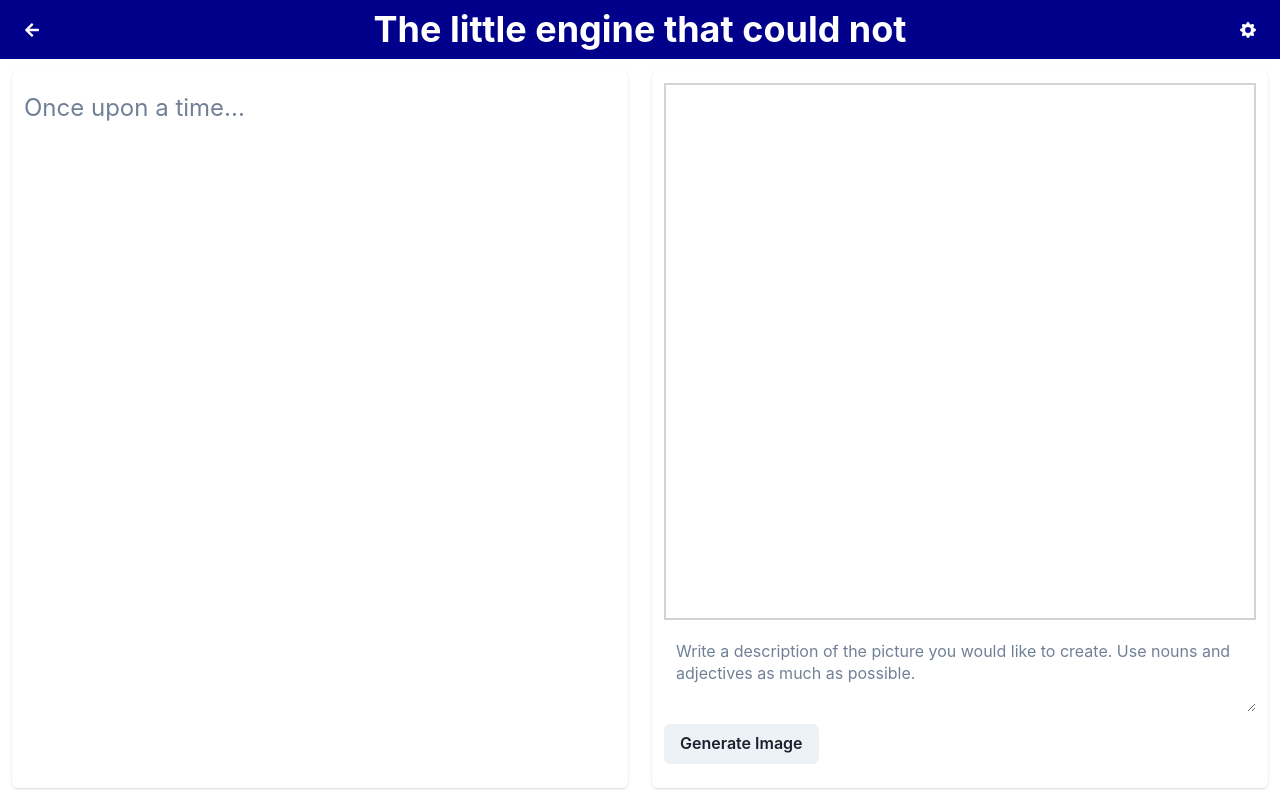
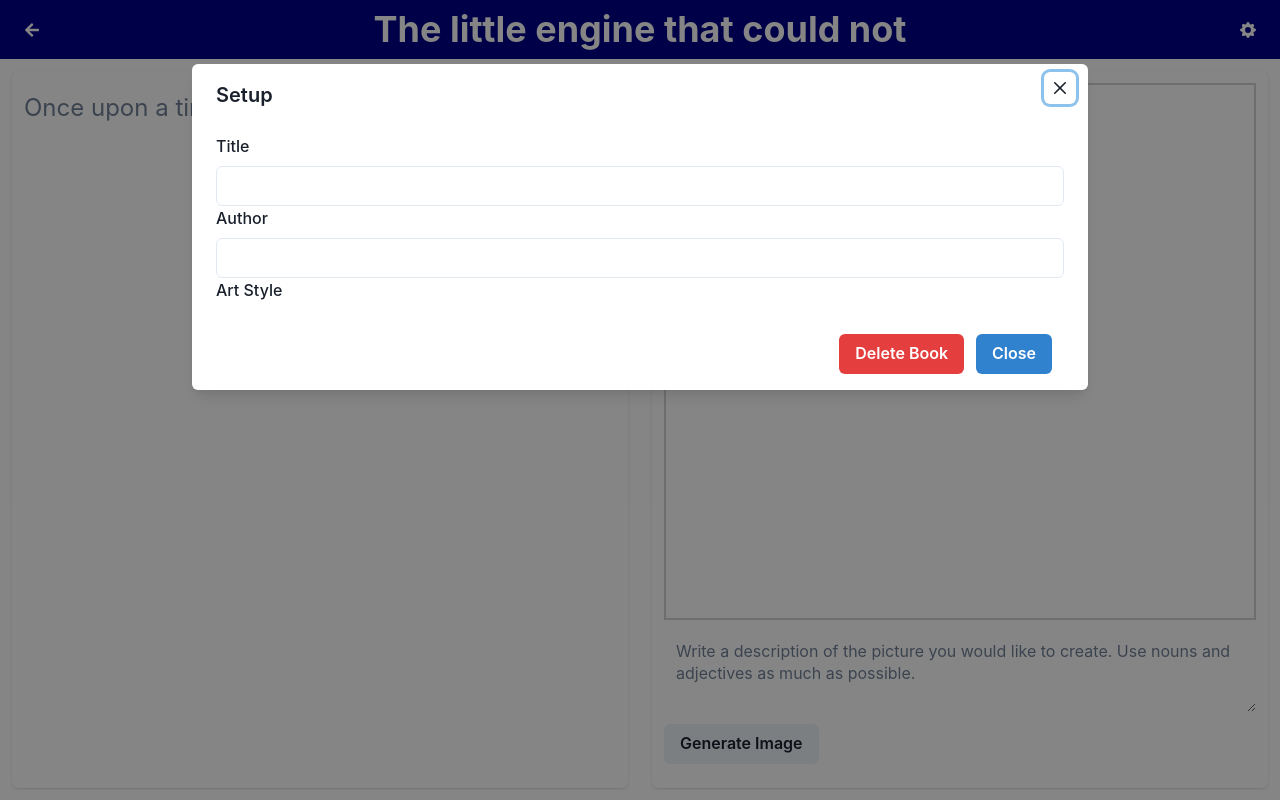
Before and after one commit to MarcelPratikto/MyStoryIllustrator, a React (Create React App) app in the folder Client/my-story-illustrator-client/: page /book/1 in a window 1280 px wide. Built offline with nearby package versions, Linux system fonts and the light colour scheme.

Commit message:
working on it

```diff
--- a/Client/my-story-illustrator-client/package.json
+++ b/Client/my-story-illustrator-client/package.json
@@ -11,9 +11,9 @@
     "@testing-library/jest-dom": "^5.16.5",
     "@testing-library/react": "^13.4.0",
     "@testing-library/user-event": "^13.5.0",
-    "jotai": "^1.9.0",
     "chakra-ui": "^0.3.9",
     "framer-motion": "^7.5.4",
+    "jotai": "^1.9.0",
     "react": "^18.2.0",
     "react-dom": "^18.2.0",
     "react-icons": "^4.6.0",
--- a/Client/my-story-illustrator-client/src/components/header/user_settings_button.jsx
+++ b/Client/my-story-illustrator-client/src/components/header/user_settings_button.jsx
@@ -1,11 +1,69 @@
 import { IconButton } from "@chakra-ui/react";
 import { BsGearFill } from "react-icons/bs";
+import React from "react";
+import BookSetupModal from "../read_book/bookSetupModal";
+import { isModalOpenAtom } from '../../store/atoms';
+import { useAtom } from 'jotai';
 
-function UserSettingsButton(){
+import {
+    Button,
+    Modal,
+    ModalOverlay,
+    ModalContent,
+    ModalHeader,
+    ModalFooter,
+    ModalBody,
+    ModalCloseButton,
+    useDisclosure,
+    FormLabel,
+    FormControl,
+    Input
+} from "@chakra-ui/react";
+import { useEffect } from "react";
 
-    return(
-        <IconButton aria-label="settings" variant="link" color="white" icon={<BsGearFill />} />
-    );
+function UserSettingsButton() {
+    const { isOpen, onOpen, onClose } = useDisclosure()
+    useEffect(() => {
+        onOpen()
+
+    });
+
+    return (
+        <>
+            <IconButton onClick={onOpen} aria-label="settings" variant="link" color="white" icon={<BsGearFill />} />
+
+            <Modal isOpen={isOpen} onClose={onClose} size="4xl">
+                <ModalOverlay />
+                <ModalContent>
+                    <ModalHeader>Setup</ModalHeader>
+                    <ModalCloseButton />
+                    <ModalBody>
+                        <FormControl>
+                            <FormLabel>Title</FormLabel>
+                            <Input type='text' />
+                        </FormControl>
+                        <FormControl>
+                            <FormLabel>Author</FormLabel>
+                            <Input type='text' />
+                        </FormControl>
+                        <FormControl>
+                            <FormLabel>Art Style</FormLabel>
+
+                        </FormControl>
+                    </ModalBody>
+
+                    <ModalFooter>
+                        <Button colorScheme='red' mr={3} onClick={onClose}>
+                            Delete Book
+                        </Button>
+                        <Button colorScheme='blue' mr={3} onClick={onClose}>
+                             Close
+                        </Button>
+                    </ModalFooter>
+                </ModalContent>
+            </Modal>
+        </>
+    )
 }
 
 export default UserSettingsButton;
--- a/Client/my-story-illustrator-client/src/components/read_book/bookSetupModal.jsx
+++ b/Client/my-story-illustrator-client/src/components/read_book/bookSetupModal.jsx
@@ -49,6 +49,7 @@ function BookSetupModal() {
                     <ModalFooter>
                         <Button colorScheme='blue' mr={3} onClick={onClose}>
                             Go
+
                         </Button>
                     </ModalFooter>
                 </ModalContent>
--- a/Client/my-story-illustrator-client/src/components/read_book/delete_book.jsx
+++ b/Client/my-story-illustrator-client/src/components/read_book/delete_book.jsx
@@ -1,6 +1,8 @@
 import React from 'react'
+import { Button, Stack } from "@chakra-ui/react";
 
 function delete_book() {
+
   return (
     <Stack direction='row' spacing={4} align='center'>
   <Button
--- a/Client/my-story-illustrator-client/src/store/atoms.js
+++ b/Client/my-story-illustrator-client/src/store/atoms.js
@@ -2,3 +2,5 @@ import { atom } from 'jotai';
 
 
 export const isLoggedInAtom = atom(false);
+
+export const isModalOpenAtom = atom(false);
```
Also changed, not shown: 1 other file (tests, documents, lock files or other folders).
